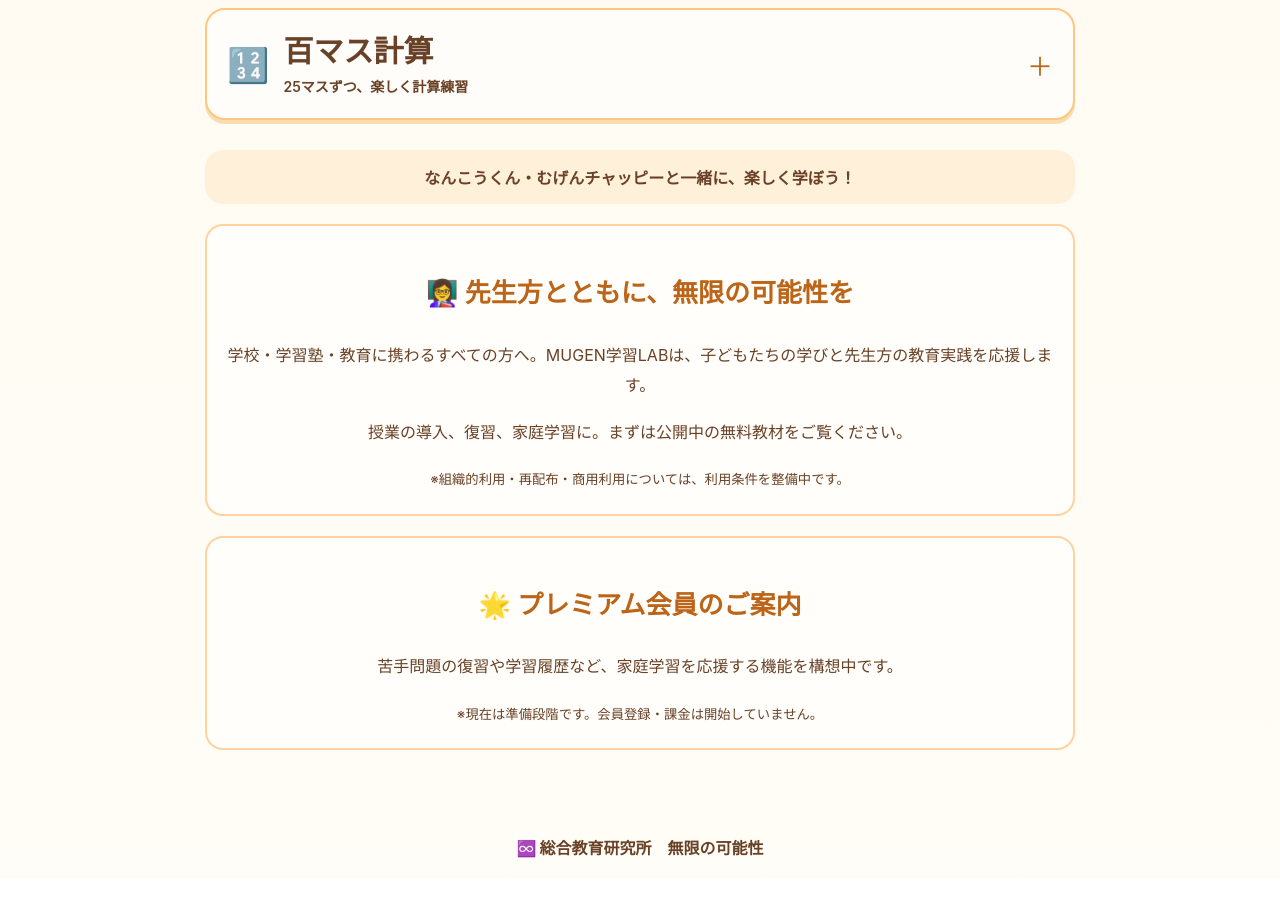
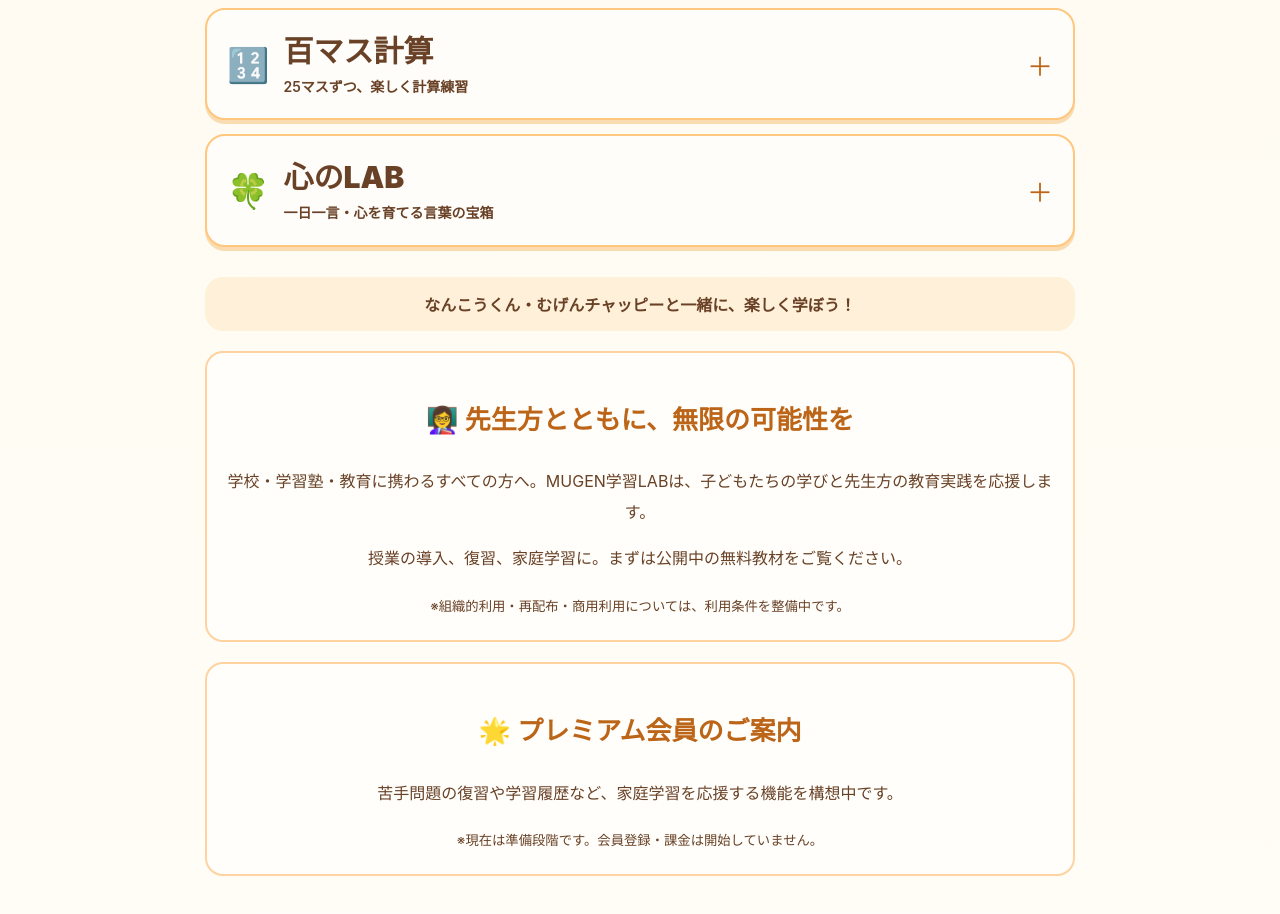
Before and after one commit to kenzittc3333-eng/mugen-lab, a plain HTML site: page index.html in a window 1280 px wide. Shown: the part 1700-2614 px from the top of the page. Before the commit the page ends 2579 px from the top, so only its background shows below. Drawn offline with Linux system fonts and the light colour scheme.

Commit message:
Add 心のLAB to learning LAB menu

```diff
--- a/index.html
+++ b/index.html
@@ -74,5 +74,5 @@ header{background:#fffdfa;border-bottom-color:#ffb05c}
 <a class="card" href="world-map-capitals.html"><div><span class="icon">🌏</span>世界地図<br>国名と首都<br><small>60か国</small></div></a>
 <a class="card" href="emperors126.html"><div><span class="icon">🌸</span>歴代天皇のお名前<br><small>初代〜第126代・在位期間つき</small></div></a></div></details>
 <details class="subject" id="subject-5"><summary><span class="subject-icon" aria-hidden="true">🎒</span><span class="subject-title">小学生<small>小学生向けの学習教材</small></span><span class="subject-toggle" aria-hidden="true">＋</span></summary><div class="grid"><a class="card" href="elementary.html"><div><span class="icon">🎒</span>小学生</div></a></div></details>
-<details class="subject" id="subject-6"><summary><span class="subject-icon" aria-hidden="true">🔢</span><span class="subject-title">百マス計算<small>25マスずつ、楽しく計算練習</small></span><span class="subject-toggle" aria-hidden="true">＋</span></summary><div class="grid"><a class="card" href="hyakumasu.html" aria-label="百マス計算 25マスずつ"><div><span class="icon">🔢</span>百マス計算<br>25マスずつ</div></a></div></details></div><div class="note">なんこうくん・むげんチャッピーと一緒に、楽しく学ぼう！</div><section id="teachers" class="info"><h3>👩‍🏫 先生方とともに、無限の可能性を</h3><p>学校・学習塾・教育に携わるすべての方へ。MUGEN学習LABは、子どもたちの学びと先生方の教育実践を応援します。</p><p>授業の導入、復習、家庭学習に。まずは公開中の無料教材をご覧ください。</p><small>※組織的利用・再配布・商用利用については、利用条件を整備中です。</small></section><section id="premium" class="info"><h3>🌟 プレミアム会員のご案内</h3><p>苦手問題の復習や学習履歴など、家庭学習を応援する機能を構想中です。</p><small>※現在は準備段階です。会員登録・課金は開始していません。</small></section></main>
+<details class="subject" id="subject-6"><summary><span class="subject-icon" aria-hidden="true">🔢</span><span class="subject-title">百マス計算<small>25マスずつ、楽しく計算練習</small></span><span class="subject-toggle" aria-hidden="true">＋</span></summary><div class="grid"><a class="card" href="hyakumasu.html" aria-label="百マス計算 25マスずつ"><div><span class="icon">🔢</span>百マス計算<br>25マスずつ</div></a></div></details><details class="subject" id="subject-kokoro"><summary><span class="subject-icon" aria-hidden="true">🍀</span><span class="subject-title">心のLAB<small>一日一言・心を育てる言葉の宝箱</small></span><span class="subject-toggle" aria-hidden="true">＋</span></summary><div class="grid"><a class="card" href="ichinichi-hitokoto.html"><div><span class="icon">💖</span>一日一言<br><small>全389枚</small></div></a></div></details></div><div class="note">なんこうくん・むげんチャッピーと一緒に、楽しく学ぼう！</div><section id="teachers" class="info"><h3>👩‍🏫 先生方とともに、無限の可能性を</h3><p>学校・学習塾・教育に携わるすべての方へ。MUGEN学習LABは、子どもたちの学びと先生方の教育実践を応援します。</p><p>授業の導入、復習、家庭学習に。まずは公開中の無料教材をご覧ください。</p><small>※組織的利用・再配布・商用利用については、利用条件を整備中です。</small></section><section id="premium" class="info"><h3>🌟 プレミアム会員のご案内</h3><p>苦手問題の復習や学習履歴など、家庭学習を応援する機能を構想中です。</p><small>※現在は準備段階です。会員登録・課金は開始していません。</small></section></main>
 <footer>♾️ 総合教育研究所　無限の可能性</footer></body></html>
```
